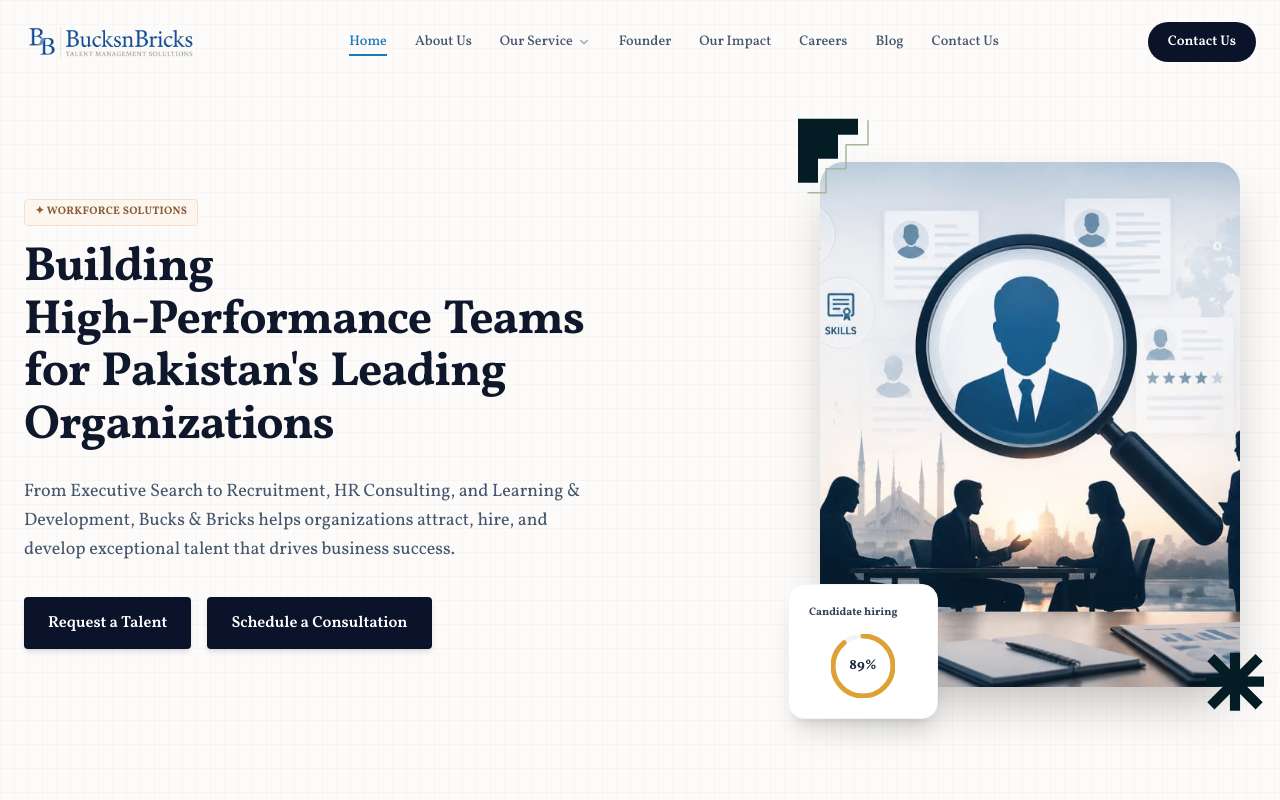
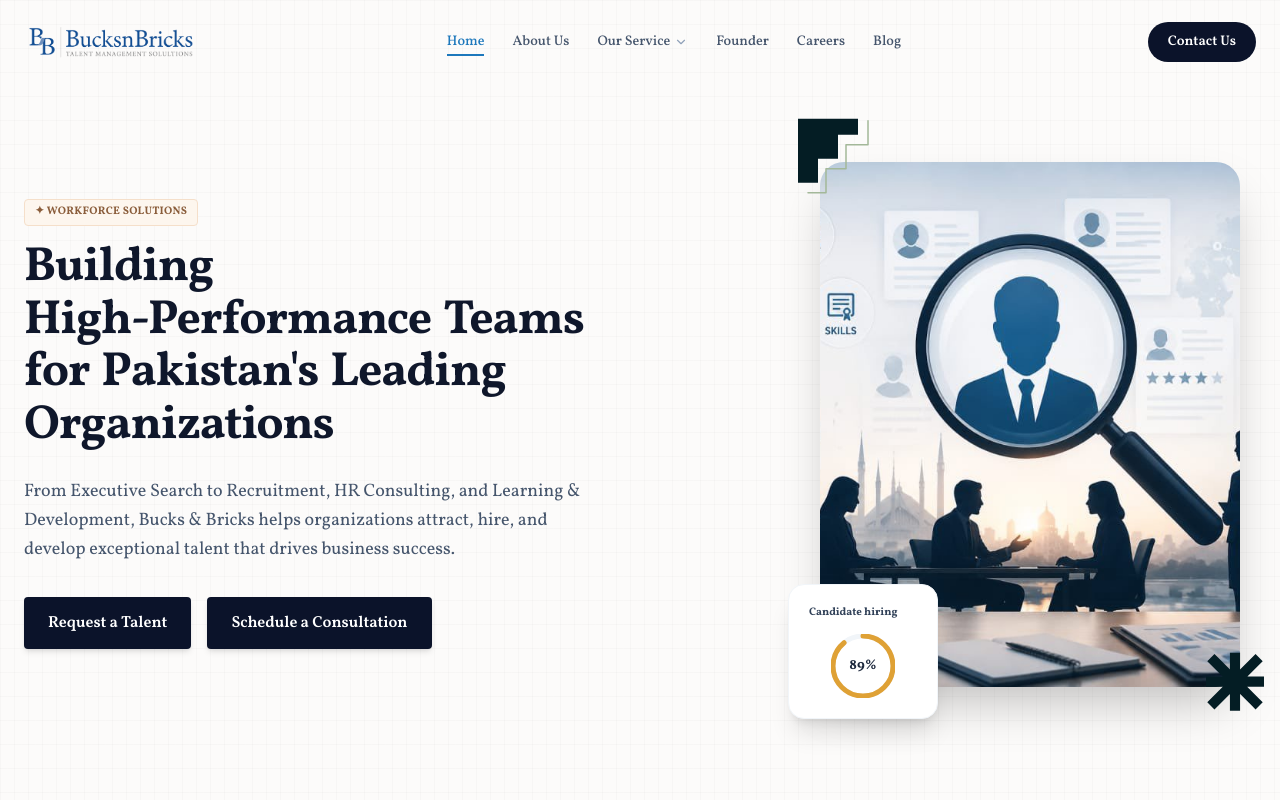
Before and after one commit to abdul000rehman9-dotcom/BnB, a React (Vite) app: page / in a window 1280 px wide. Shown: the top 800 px of the page. Built offline with nearby package versions, Linux system fonts and the light colour scheme.

Commit message:
editing content

```diff
--- a/src/components/Navbar.tsx
+++ b/src/components/Navbar.tsx
@@ -29,10 +29,9 @@ export function Navbar({ currentPage = 'home', onPageChange }: NavbarProps) {
     { label: 'About Us', href: '#about', page: 'about', sectionId: 'about' },
     { label: 'Our Service', href: '#services', page: 'services', sectionId: 'services' },
     { label: 'Founder', href: '#ceo', page: 'ceo', sectionId: 'ceo' },
-    { label: 'Our Impact', href: '#impact', page: 'impact', sectionId: 'impact' },
+
     { label: 'Careers', href: '#career', page: 'career', sectionId: 'career' },
     { label: 'Blog', href: '#blog', page: 'blog', sectionId: 'blog' },
-    { label: 'Contact Us', href: '#contact', page: 'contact', sectionId: 'contact' },
   ];
 
   const serviceSubItems = [
```
